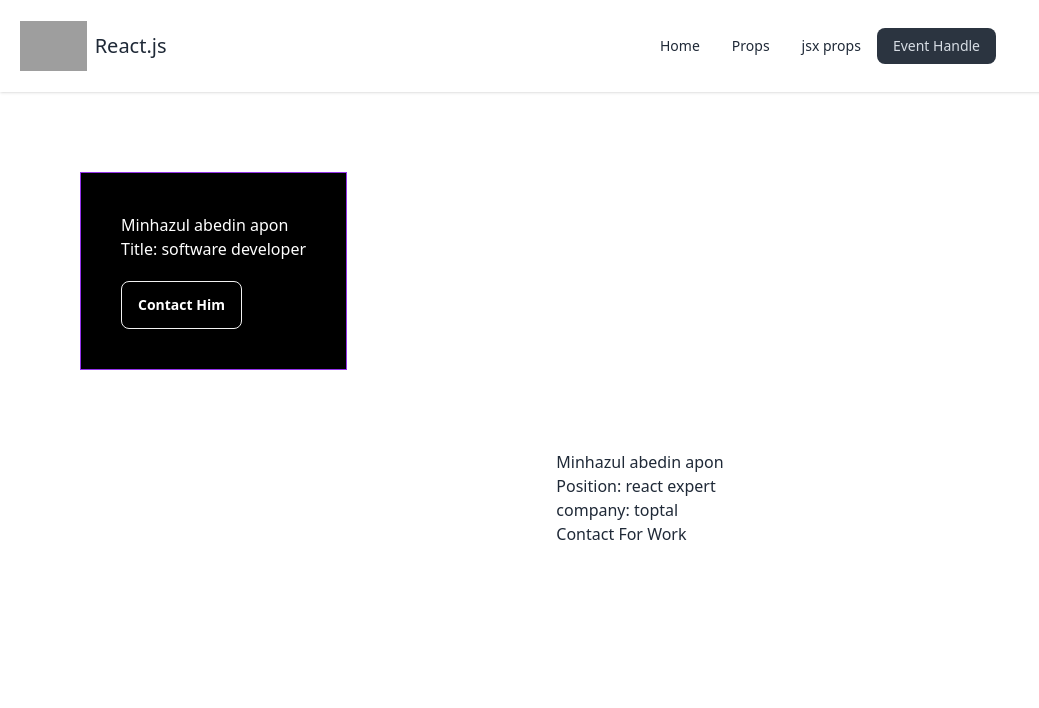
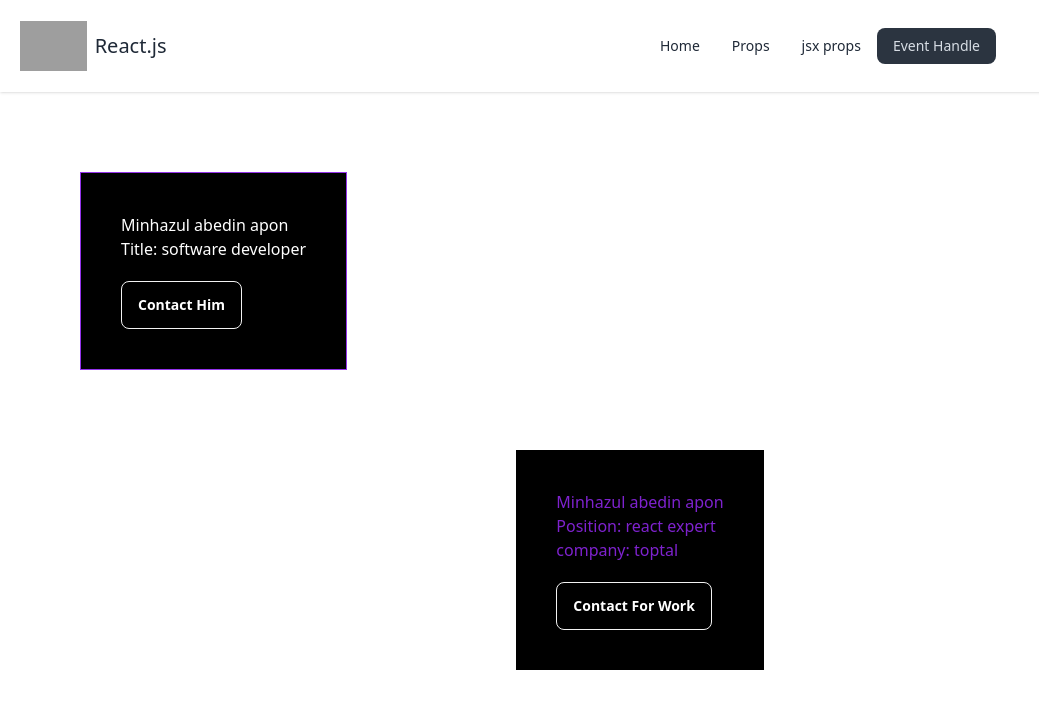
Before and after one commit to minhazapon/react-2025-part2, a React (Vite) app: page /event in a window 1280 px wide. Shown: the top 708 px of the page, without its empty margins (0-1039 px from the left). Built offline with nearby package versions, Linux system fonts and the light colour scheme; grey boxes are pictures that could not be loaded.

Commit message:
added event props file

```diff
--- a/src/event handling/ChildEvent.jsx
+++ b/src/event handling/ChildEvent.jsx
@@ -1,16 +1,15 @@
 
 
 
-function ChildEvent({ handleProps }) {
-
+function ChildEvent({ aponHandle }) {
 
     return (
-        <div className="">
+        <div className=" bg-black text-purple-700 w-fit p-10 ">
             <p>Minhazul abedin apon</p>
             <p>Position: react expert</p>
             <p>company: toptal</p>
 
-            <button>Contact For Work</button>
+            <button onClick={() => aponHandle("react expert")} className=" btn text-white  mt-5 bg-black ">Contact For Work</button>
         </div>
     )
 }
--- a/src/event handling/EventProps.jsx
+++ b/src/event handling/EventProps.jsx
@@ -2,19 +2,15 @@ import ChildEvent from "./ChildEvent"
 
 function EventProps() {
 
-
     const handleProps = (position) => {
-
         alert(`minahzul abedin is a toptal ${position} developer`)
-
     }
-
 
     return (
         <div className=" m-20 ">
 
             <div className=" flex justify-center ">
-                <ChildEvent handleProp={handleProps}></ChildEvent>
+                <ChildEvent aponHandle={handleProps}></ChildEvent>
             </div>
 
         </div>
```
